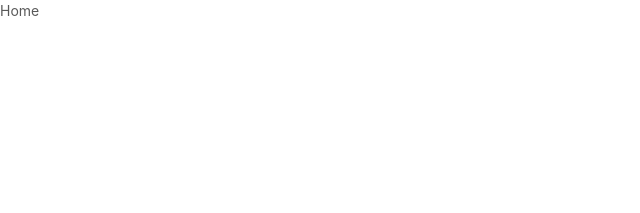
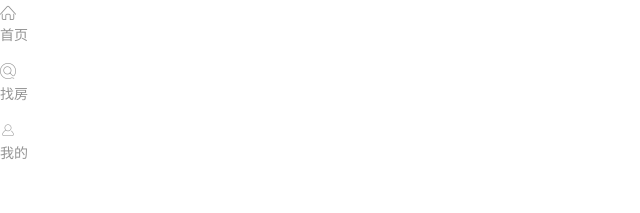
Before and after one commit to AllongC/Houers, a React (Create React App) app: page /#/home in a window 1280 px wide. Before the commit this address led to /#/home/found. Shown: the top 213 px of the page, without its empty margins (0-640 px from the left). Built offline with nearby package versions, Linux system fonts and the light colour scheme.

Commit message:
tan栏+路由切换

```diff
--- a/src/pages/home/index.js
+++ b/src/pages/home/index.js
@@ -1,9 +1,69 @@
+import { TabBar } from 'antd-mobile';
 import React, { Component } from 'react'
 
+import Index from '../index'
+import Found from '../found'
+import My from '../my'
+
+import { Route } from 'react-router-dom'
+
+
 class Home extends Component {
+    constructor(props) {
+        super(props);
+    }
     render() {
-        return <div>Home</div>
+        console.log(this.props.history.location.pathname);
+        return (
+            <div style={{ position: 'fixed', height: '100%', width: '100%', bottom: 0 }}>
+                <TabBar
+                    unselectedTintColor="#949494"
+                    tintColor="#45ba7a"
+                    barTintColor="white"
+                >
+                    <TabBar.Item
+                        title="首页"
+                        key="Index"
+                        icon={<i className="iconfont icon-ind" style={{ width: '22px', height: '22px', }}></i>}
+                        selectedIcon={<i className="iconfont icon-ind" style={{ width: '22px', height: '22px', color: '#45ba7a' }}></i>}
+                        selected={this.props.history.location.pathname === '/home/index'}
+                        onPress={() => {
+                            this.props.history.push('/home/index')
+                        }}
+                        data-seed="logId"
+                    >
+                        <Route path="/home/index" component={Index} />
+                    </TabBar.Item>
+                    <TabBar.Item
+                        icon={<i className="iconfont icon-findHouse" style={{ width: '22px', height: '22px', }}></i>}
+                        selectedIcon={<i className="iconfont icon-findHouse" style={{ width: '22px', height: '22px', color: '#45ba7a' }}></i>}
+                        title="找房"
+                        key="Found"
+                        selected={this.props.history.location.pathname === '/home/found'}
+                        onPress={() => {
+                            this.props.history.push('/home/found')
+                        }}
+                        data-seed="logId1"
+                    >
+                        <Route path="/home/found" component={Found}></Route>
+                    </TabBar.Item>
+                    <TabBar.Item
+                        icon={<i className="iconfont icon-my" style={{ width: '22px', height: '22px', }}></i>}
+                        selectedIcon={<i className="iconfont icon-my" style={{ width: '22px', height: '22px', color: '#45ba7a' }}></i>}
+                        title="我的"
+                        key="My"
+                        selected={this.props.history.location.pathname === '/home/my'}
+                        onPress={() => {
+                            this.props.history.push('/home/my')
+                        }}
+                    >
+                        <Route path="/home/my" component={My}></Route>
+                    </TabBar.Item>
+                </TabBar>
+            </div>
+        );
     }
 }
 
+
 export default Home
--- a/src/pages/index.js
+++ b/src/pages/index.js
@@ -2,7 +2,7 @@ import React, { Component } from 'react'
 
 class Index extends Component {
     render() {
-        return <div>Home</div>
+        return <div>首页</div>
     }
 }
 
```
